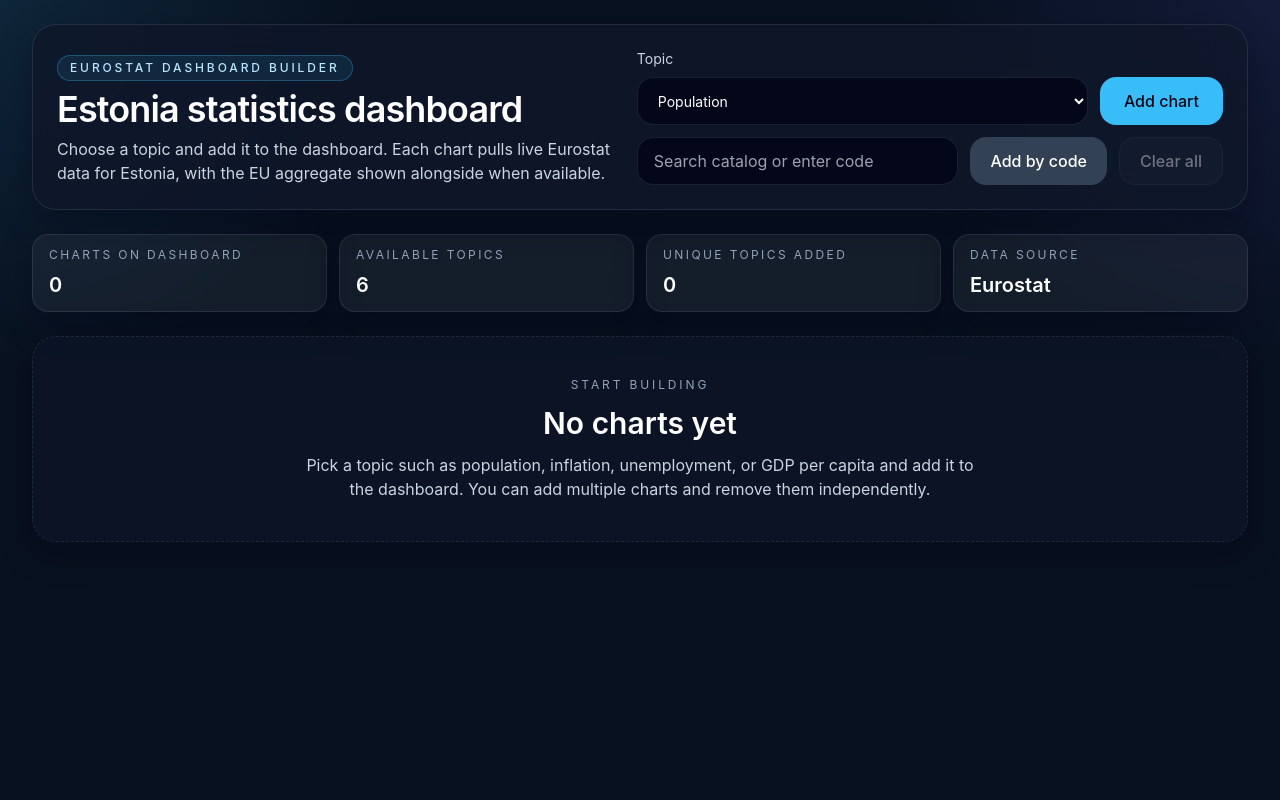
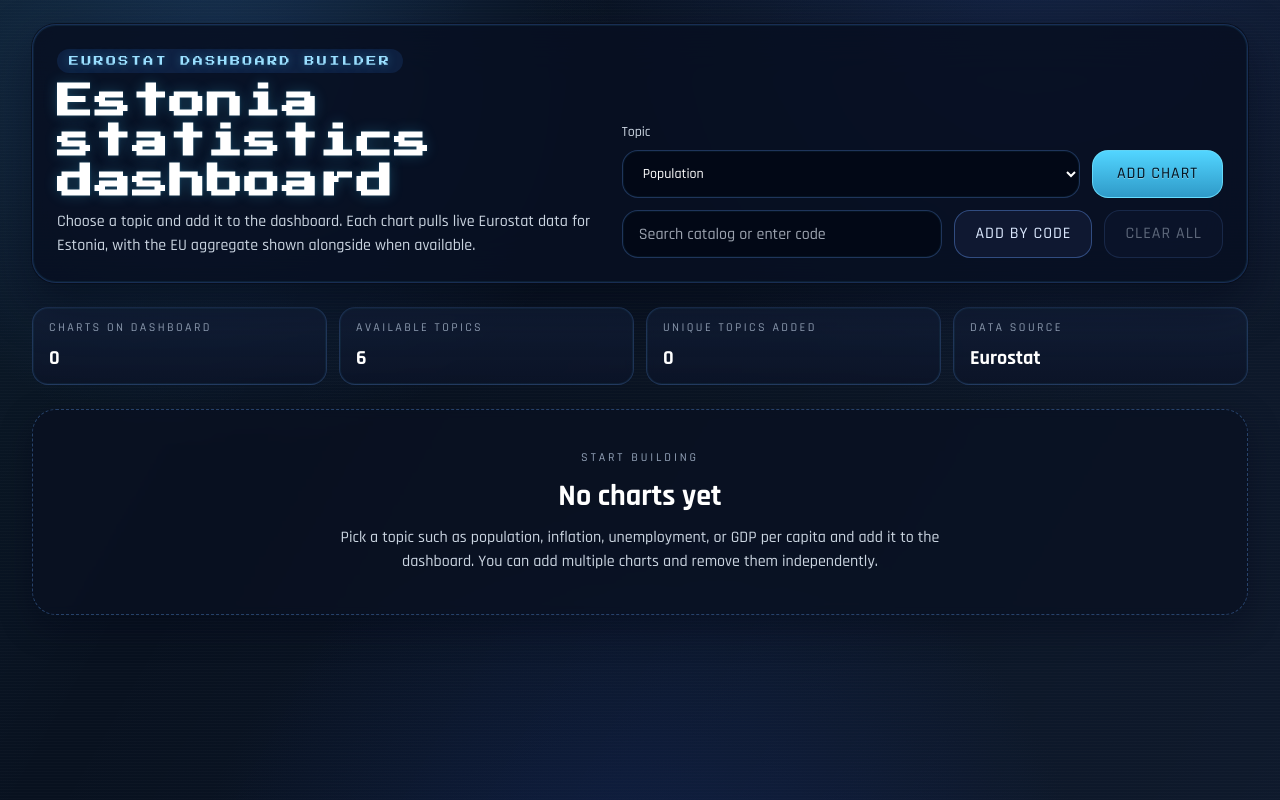
Before and after one commit to arthurskurko/statistics-dashboard-eurostat, a React (Vite) app: page / in a window 1280 px wide. Built offline with nearby package versions, Linux system fonts and the light colour scheme.

Commit message:
batman theme for the UI

```diff
--- a/src/App.tsx
+++ b/src/App.tsx
@@ -45,7 +45,7 @@
   }
 
   return (
-    <div className="min-h-screen px-4 py-6 sm:px-6 lg:px-8">
+    <div className="batcave-page min-h-screen px-4 py-6 sm:px-6 lg:px-8">
       <div className="mx-auto flex max-w-7xl flex-col gap-6">
         <TopicPicker
           selectedTopicId={selectedTopicId}
--- a/src/components/EmptyState.tsx
+++ b/src/components/EmptyState.tsx
@@ -1,6 +1,6 @@
 export function EmptyState() {
   return (
-    <section className="rounded-3xl border border-dashed border-border bg-slate-900/50 p-10 text-center shadow-card backdrop-blur-sm">
+    <section className="bat-empty rounded-3xl border border-dashed p-10 text-center shadow-card backdrop-blur-sm">
       <div className="mx-auto max-w-2xl space-y-3">
         <div className="text-xs uppercase tracking-[0.24em] text-slate-400">Start building</div>
         <h2 className="text-2xl font-semibold text-white sm:text-3xl">No charts yet</h2>
--- a/src/components/StatChip.tsx
+++ b/src/components/StatChip.tsx
@@ -7,7 +7,7 @@
 
 export function StatChip({ label, value }: StatChipProps) {
   return (
-    <div className="rounded-2xl border border-border bg-white/5 px-4 py-3 shadow-card backdrop-blur-sm">
+    <div className="bat-stat rounded-2xl px-4 py-3 shadow-card backdrop-blur-sm">
       <div className="text-xs uppercase tracking-[0.2em] text-slate-400">{label}</div>
       <div className="mt-2 text-xl font-semibold text-white">{value}</div>
     </div>
--- a/src/components/TopicPicker.tsx
+++ b/src/components/TopicPicker.tsx
@@ -50,13 +50,13 @@
   }, []);
 
   return (
-    <section className="relative z-30 rounded-3xl border border-border bg-slate-900/80 p-6 shadow-card backdrop-blur-xl">
+    <section className="batcave-panel relative z-30 rounded-3xl p-6 shadow-card backdrop-blur-xl">
       <div className="flex flex-col gap-6 xl:flex-row xl:items-end xl:justify-between">
         <div className="max-w-2xl space-y-2">
-          <div className="inline-flex rounded-full border border-sky-400/30 bg-sky-400/10 px-3 py-1 text-xs font-medium uppercase tracking-[0.24em] text-sky-200">
+          <div className="pixel-badge inline-flex rounded-full px-3 py-1 text-xs font-medium uppercase tracking-[0.24em]">
             Eurostat dashboard builder
           </div>
-          <h1 className="text-3xl font-semibold tracking-tight text-white sm:text-4xl">
+          <h1 className="bat-title text-3xl font-semibold tracking-tight text-white sm:text-4xl">
             Estonia statistics dashboard
           </h1>
           <p className="text-sm leading-7 text-slate-300 sm:text-base">
@@ -73,7 +73,7 @@
                 <select
                   value={selectedTopicId}
                   onChange={(event) => onSelectedTopicIdChange(event.target.value)}
-                  className="h-12 rounded-2xl border border-border bg-slate-950/80 px-4 text-white outline-none transition focus:border-sky-400"
+                  className="bat-input h-12 rounded-2xl px-4 text-white outline-none transition"
                 >
                   {TOPICS.map((topic) => (
                     <option key={topic.id} value={topic.id}>
@@ -86,7 +86,7 @@
               <button
                 type="button"
                 onClick={onAddTopic}
-                className="h-12 rounded-2xl bg-sky-400 px-6 font-medium text-slate-950 transition hover:bg-sky-300"
+                className="bat-btn bat-btn-primary h-12 rounded-2xl px-6 font-medium"
               >
                 Add chart
               </button>
@@ -100,11 +100,11 @@
                     value={customCode}
                     onChange={(event) => setCustomCode(event.target.value)}
                     placeholder="Search catalog or enter code"
-                    className="h-12 w-full rounded-2xl border border-border bg-slate-950/80 px-4 text-white outline-none transition focus:border-sky-400"
+                    className="bat-input h-12 w-full rounded-2xl px-4 text-white outline-none transition"
                   />
 
                   {suggestions.length > 0 ? (
-                    <div className="absolute left-0 right-0 top-full z-50 mt-2 max-h-64 overflow-auto rounded-2xl border border-border bg-slate-950/95 p-3 text-sm text-slate-200 shadow-2xl backdrop-blur">
+                    <div className="bat-suggestions absolute left-0 right-0 top-full z-50 mt-2 max-h-64 overflow-auto rounded-2xl p-3 text-sm text-slate-200 backdrop-blur">
                       <div className="mb-2 text-xs uppercase tracking-wide text-slate-400">Suggestions</div>
                       <ul className="space-y-1">
                         {suggestions.map((entry) => (
@@ -116,7 +116,7 @@
                                 onSelectedTopicIdChange(entry.code);
                                 onAddTopicById(entry.code);
                               }}
-                              className="w-full rounded-lg px-2 py-1 text-left text-xs transition hover:bg-white/5 hover:text-white"
+                              className="w-full rounded-lg px-2 py-1 text-left text-xs transition hover:bg-white/10 hover:text-white"
                             >
                               <span className="font-semibold">{entry.code}</span> - {entry.title}
                             </button>
@@ -136,7 +136,7 @@
                     onAddTopicById(code);
                     setCustomCode('');
                   }}
-                  className="h-12 rounded-2xl bg-slate-700 px-5 font-medium text-white transition hover:bg-slate-600"
+                  className="bat-btn h-12 rounded-2xl px-5 font-medium"
                 >
                   Add by code
                 </button>
@@ -144,7 +144,7 @@
                   type="button"
                   onClick={onClear}
                   disabled={chartCount === 0}
-                  className="h-12 rounded-2xl border border-border bg-white/5 px-5 font-medium text-white transition hover:bg-white/10 disabled:cursor-not-allowed disabled:opacity-40"
+                  className="bat-btn h-12 rounded-2xl px-5 font-medium disabled:cursor-not-allowed disabled:opacity-40"
                 >
                   Clear all
                 </button>
--- a/src/index.css
+++ b/src/index.css
@@ -1,13 +1,19 @@
+@import url('https://fonts.googleapis.com/css2?family=Press+Start+2P&family=Rajdhani:wght@500;700&display=swap');
+
 @tailwind base;
 @tailwind components;
 @tailwind utilities;
 
 :root {
   color-scheme: dark;
-  font-family:
-    Inter, ui-sans-serif, system-ui, -apple-system, BlinkMacSystemFont, 'Segoe UI',
-    sans-serif;
+  font-family: 'Rajdhani', ui-sans-serif, system-ui, -apple-system, BlinkMacSystemFont, 'Segoe UI', sans-serif;
   background: #08111f;
+  --bat-bg: #05080f;
+  --bat-panel: rgba(7, 15, 33, 0.88);
+  --bat-border: rgba(85, 150, 255, 0.22);
+  --bat-cyan: #49d2ff;
+  --bat-blue: #6ea0ff;
+  --bat-yellow: #f4d45a;
 }
 
 html,
@@ -19,9 +25,17 @@
 body {
   margin: 0;
   background:
-    radial-gradient(circle at top left, rgba(56, 189, 248, 0.12), transparent 25%),
-    radial-gradient(circle at top right, rgba(99, 102, 241, 0.12), transparent 25%),
-    #08111f;
+    radial-gradient(circle at 18% 8%, rgba(72, 154, 255, 0.2), transparent 30%),
+    radial-gradient(circle at 80% -10%, rgba(43, 74, 158, 0.26), transparent 36%),
+    radial-gradient(circle at 50% 120%, rgba(18, 38, 96, 0.55), transparent 40%),
+    repeating-linear-gradient(
+      180deg,
+      rgba(255, 255, 255, 0.015) 0,
+      rgba(255, 255, 255, 0.015) 1px,
+      transparent 1px,
+      transparent 3px
+    ),
+    var(--bat-bg);
   color: #e2e8f0;
 }
 
@@ -43,3 +57,145 @@
   background: rgba(148, 163, 184, 0.24);
   border-radius: 999px;
 }
+
+.batcave-page {
+  position: relative;
+}
+
+.batcave-page::before {
+  content: '';
+  pointer-events: none;
+  position: fixed;
+  inset: 0;
+  background: linear-gradient(120deg, rgba(73, 210, 255, 0.05), transparent 28%, rgba(110, 160, 255, 0.06));
+  mix-blend-mode: screen;
+}
+
+.batcave-panel {
+  border: 1px solid var(--bat-border);
+  background: var(--bat-panel);
+  box-shadow:
+    inset 0 0 0 1px rgba(73, 210, 255, 0.08),
+    0 0 0 1px rgba(8, 12, 24, 0.7),
+    0 20px 45px rgba(2, 6, 20, 0.5);
+}
+
+.bat-title {
+  font-family: 'Press Start 2P', monospace;
+  line-height: 1.35;
+  letter-spacing: 0.04em;
+  text-shadow:
+    0 0 14px rgba(73, 210, 255, 0.22),
+    0 0 3px rgba(73, 210, 255, 0.2);
+}
+
+.pixel-badge {
+  font-family: 'Press Start 2P', monospace;
+  font-size: 10px;
+  line-height: 1.6;
+  border-color: rgba(73, 210, 255, 0.45);
+  background: rgba(37, 86, 162, 0.22);
+  color: #9adfff;
+  text-shadow: 0 0 10px rgba(73, 210, 255, 0.35);
+}
+
+.bat-input {
+  border: 1px solid rgba(87, 139, 221, 0.35);
+  background: rgba(3, 8, 22, 0.92);
+  box-shadow: inset 0 0 0 1px rgba(73, 210, 255, 0.05);
+}
+
+.bat-input:focus {
+  border-color: var(--bat-cyan);
+  box-shadow:
+    0 0 0 1px rgba(73, 210, 255, 0.35),
+    0 0 15px rgba(73, 210, 255, 0.2);
+}
+
+@keyframes batPulse {
+  0%,
+  100% {
+    box-shadow: 0 0 0 rgba(73, 210, 255, 0);
+  }
+  50% {
+    box-shadow: 0 0 18px rgba(73, 210, 255, 0.24);
+  }
+}
+
+@keyframes batShimmer {
+  0% {
+    transform: translateX(-120%);
+  }
+  100% {
+    transform: translateX(120%);
+  }
+}
+
+.bat-btn {
+  position: relative;
+  overflow: hidden;
+  border: 1px solid rgba(91, 139, 223, 0.45);
+  background: rgba(18, 28, 54, 0.85);
+  color: #dce9ff;
+  text-transform: uppercase;
+  letter-spacing: 0.06em;
+  transition: transform 0.18s ease, border-color 0.18s ease, box-shadow 0.18s ease, background 0.18s ease;
+  animation: batPulse 2.8s ease-in-out infinite;
+}
+
+.bat-btn.absolute {
+  position: absolute;
+}
+
+.bat-btn::after {
+  content: '';
+  position: absolute;
+  inset: -2px;
+  background: linear-gradient(120deg, transparent 35%, rgba(255, 255, 255, 0.22) 50%, transparent 65%);
+  transform: translateX(-120%);
+}
+
+.bat-btn:hover {
+  transform: translateY(-1px);
+  border-color: var(--bat-cyan);
+  box-shadow: 0 0 20px rgba(73, 210, 255, 0.25);
+}
+
+.bat-btn:hover::after {
+  animation: batShimmer 0.75s ease;
+}
+
+.bat-btn-primary {
+  background: linear-gradient(180deg, #52d5ff, #2f9ac8);
+  color: #031320;
+  border-color: rgba(110, 226, 255, 0.8);
+  text-shadow: 0 1px 0 rgba(255, 255, 255, 0.35);
+}
+
+.bat-btn-danger {
+  border-color: rgba(244, 212, 90, 0.45);
+  background: rgba(56, 45, 16, 0.66);
+  color: #ffe9a4;
+}
+
+.bat-stat {
+  border: 1px solid rgba(86, 141, 216, 0.26);
+  background: linear-gradient(180deg, rgba(20, 33, 59, 0.72), rgba(11, 19, 39, 0.84));
+  box-shadow: inset 0 0 0 1px rgba(73, 210, 255, 0.06);
+}
+
+.bat-empty {
+  border-color: rgba(86, 141, 216, 0.4);
+  background: rgba(9, 16, 33, 0.7);
+}
+
+.bat-suggestions {
+  border: 1px solid rgba(89, 139, 220, 0.4);
+  background: rgba(4, 9, 25, 0.95);
+  box-shadow: 0 16px 30px rgba(2, 4, 14, 0.7);
+}
+
+.bat-chart-toolbar {
+  border: 1px solid rgba(88, 136, 210, 0.32);
+  background: rgba(8, 15, 31, 0.68);
+}
```
Also changed, not shown: src/components/ChartCard.tsx (+6 -6 lines), src/components/chart-card/ChartCardHeader.tsx (+7 -7 lines).
